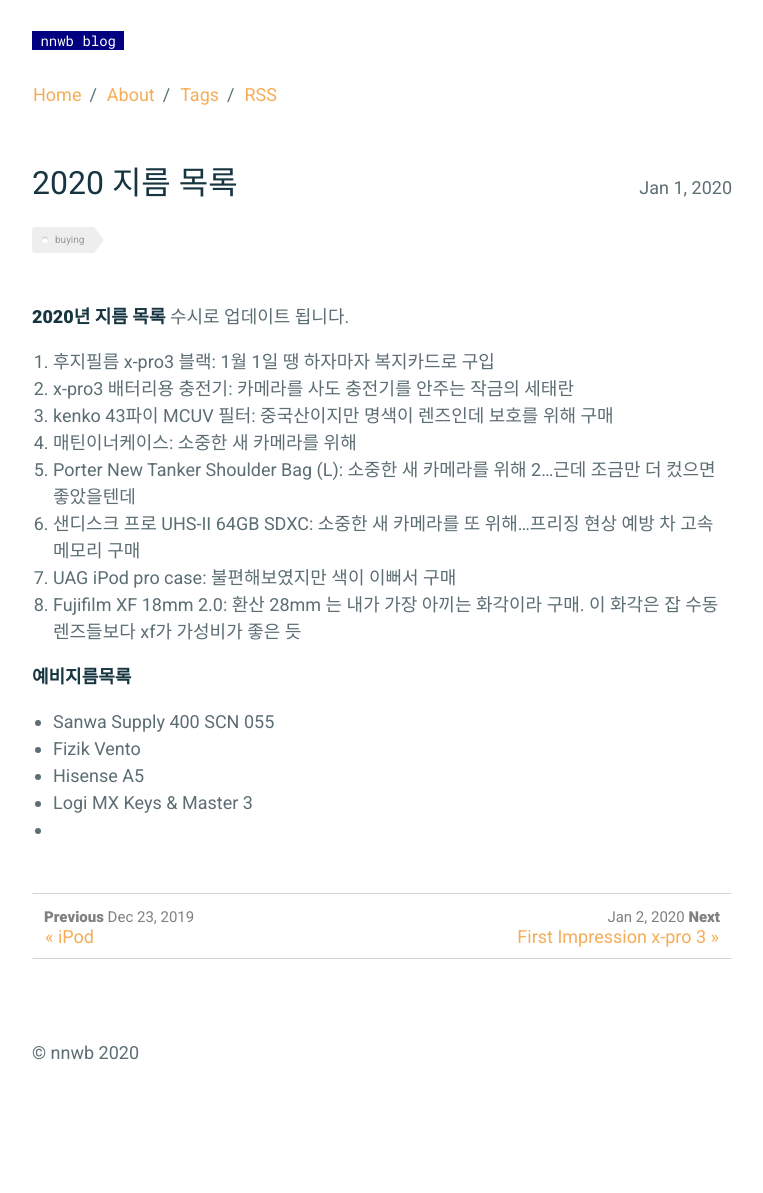
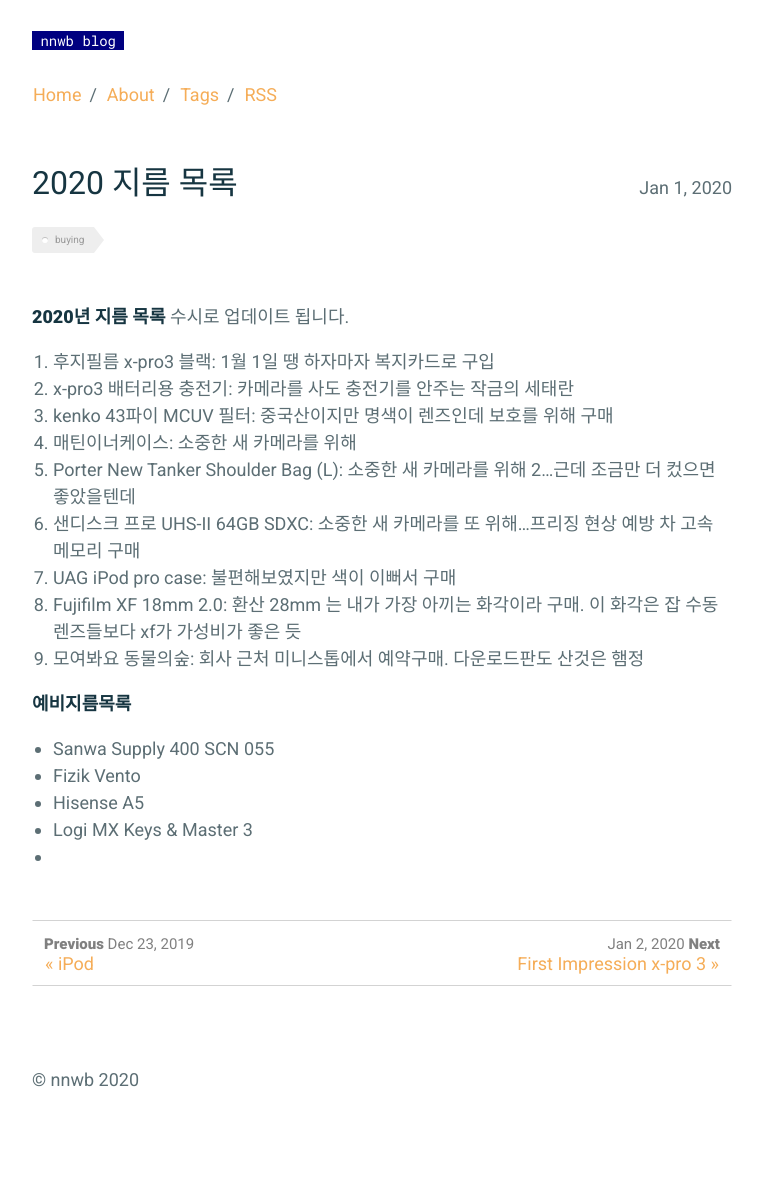
Before and after one commit to nnwb/nnwb.github.io, a Jekyll site: the page built from _posts/2020-01-01-2020buy.md, in a window 1280 px wide. Shown: the whole page, without its empty margins (258-1021 px from the left). Built offline with Jekyll 4.4.1, drawn with Linux system fonts in a browser that asks for light colours; comment, search, counter and statistics services are not loaded; before the commit the page ends 1166 px from its top, so only the background shows below that.

Commit message:
Update 2020-01-01-2020buy.md

```diff
--- a/_posts/2020-01-01-2020buy.md
+++ b/_posts/2020-01-01-2020buy.md
@@ -17,6 +17,7 @@ comments: true
 6. 샌디스크 프로 UHS-II 64GB SDXC: 소중한 새 카메라를 또 위해...프리징 현상 예방 차 고속 메모리 구매
 7. UAG iPod pro case: 불편해보였지만 색이 이뻐서 구매
 8. Fujifilm XF 18mm 2.0: 환산 28mm 는 내가 가장 아끼는 화각이라 구매. 이 화각은 잡 수동렌즈들보다 xf가 가성비가 좋은 듯
+9. 모여봐요 동물의숲: 회사 근처 미니스톱에서 예약구매. 다운로드판도 산것은 햄정
 
 
 
```
